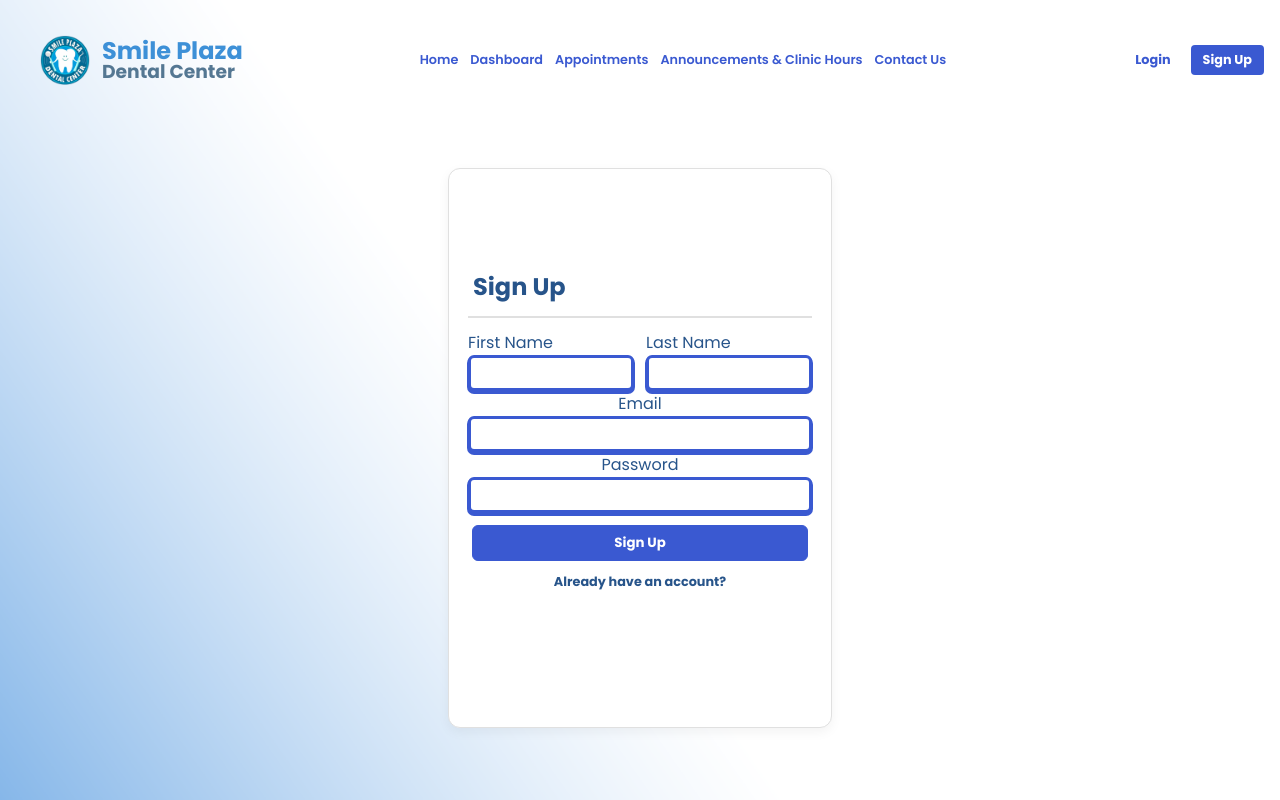
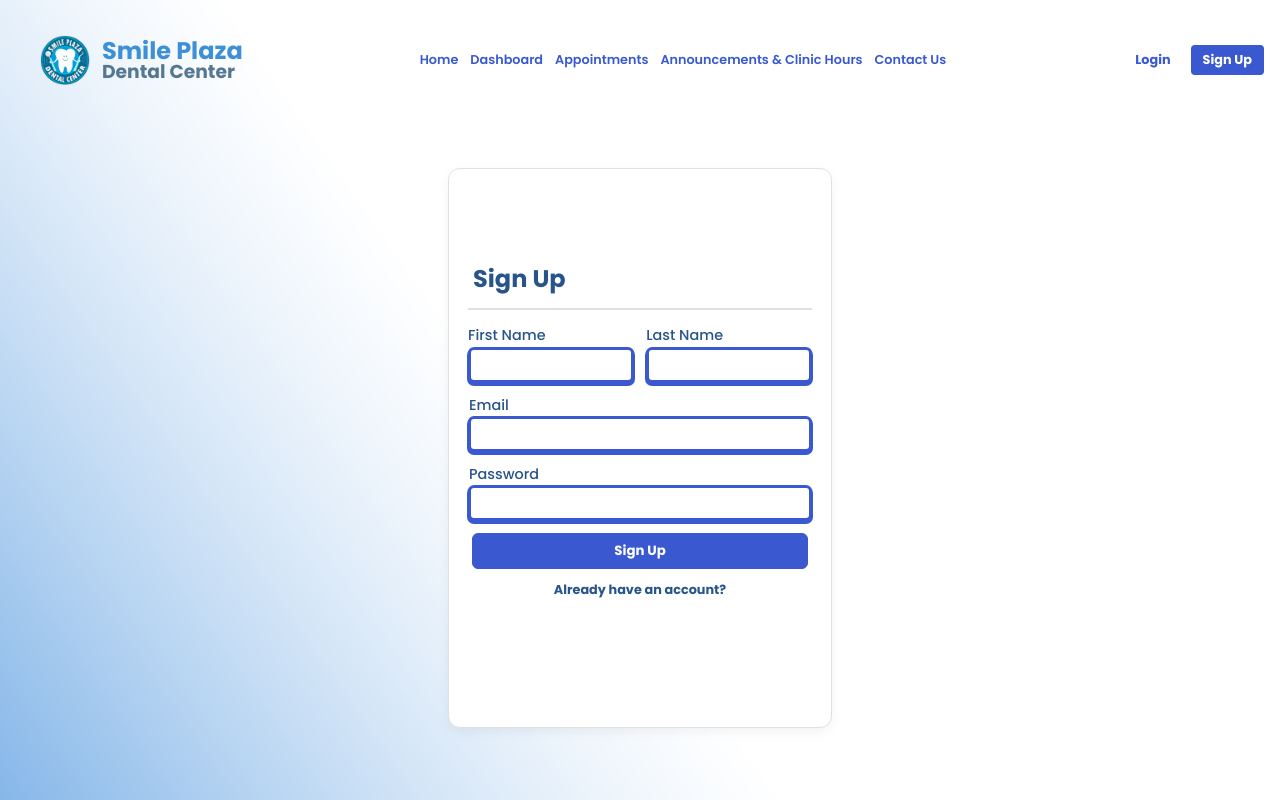
Before and after one commit to Exuille/Smile-Plaza, a React (Vite) app in the folder frontend/: page /signup in a window 1280 px wide. Built offline with nearby package versions, Linux system fonts and the light colour scheme; the HTML template or start-up script is replaced by a standard one.

Commit message:
Rename label to .auth-label

```diff
--- a/frontend/src/pages/auth/Login.jsx
+++ b/frontend/src/pages/auth/Login.jsx
@@ -8,9 +8,9 @@ class Login extends Component {
         <h2>Login</h2>
         <hr />
         <form className="auth-form">
-            <label htmlFor="email">Email</label>
+            <label htmlFor="email" className="auth-label">Email</label>
             <input type="email" id="email" className="auth-input" required />
-            <label htmlFor="password">Password</label>
+            <label htmlFor="password" className="auth-label">Password</label>
             <input type="password" id="password" className="auth-input" required />
           <button type="submit" className="auth-btn">Login</button>
         </form>
--- a/frontend/src/pages/auth/Signup.jsx
+++ b/frontend/src/pages/auth/Signup.jsx
@@ -10,17 +10,17 @@ class Signup extends Component {
         <form className="auth-form">
             <div className="names-container">
               <div>
-                <label htmlFor="firstName">First Name</label>
+                <label htmlFor="firstName" className="auth-label">First Name</label>
                 <input type="name" id="firstName" className="auth-input" required />
               </div>
               <div>
-                <label htmlFor="lastName">Last Name</label>
+                <label htmlFor="lastName" className="auth-label">Last Name</label>
                 <input type="name" id="lastName" className="auth-input" required />
               </div>
             </div>
-            <label htmlFor="email">Email</label>
+            <label htmlFor="email" className="auth-label">Email</label>
             <input type="email" id="email" className="auth-input" required />
-            <label htmlFor="password">Password</label>
+            <label htmlFor="password" className="auth-label">Password</label>
             <input type="password" id="password" className="auth-input" required />
           <button type="submit" className="auth-btn">Sign Up</button>
         </form>
```
